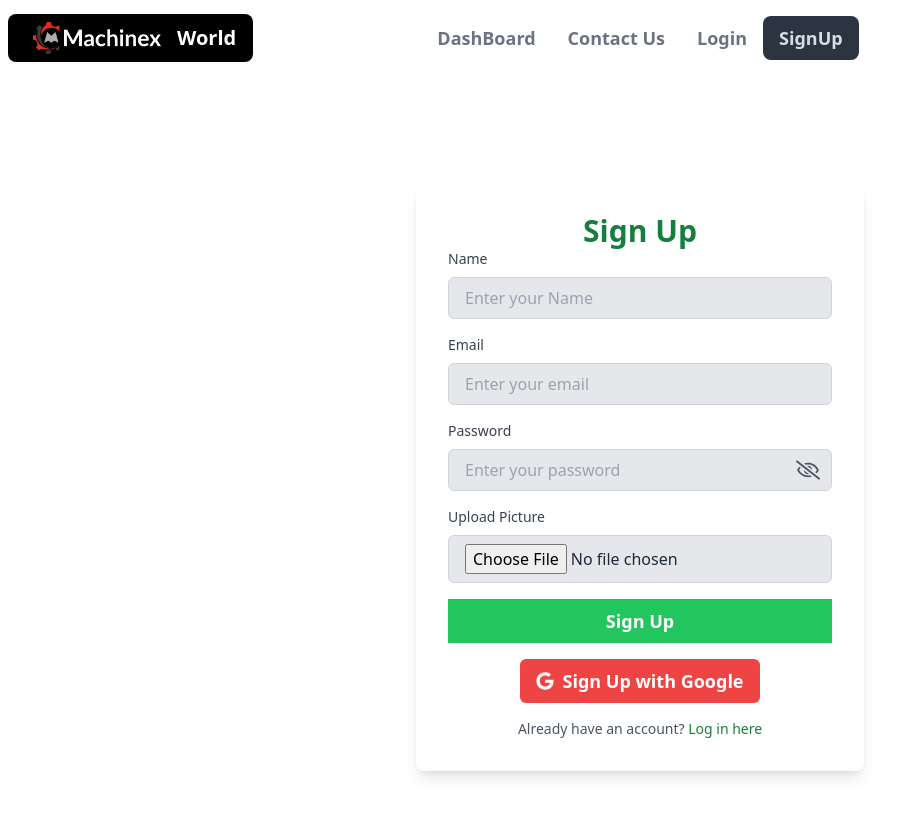
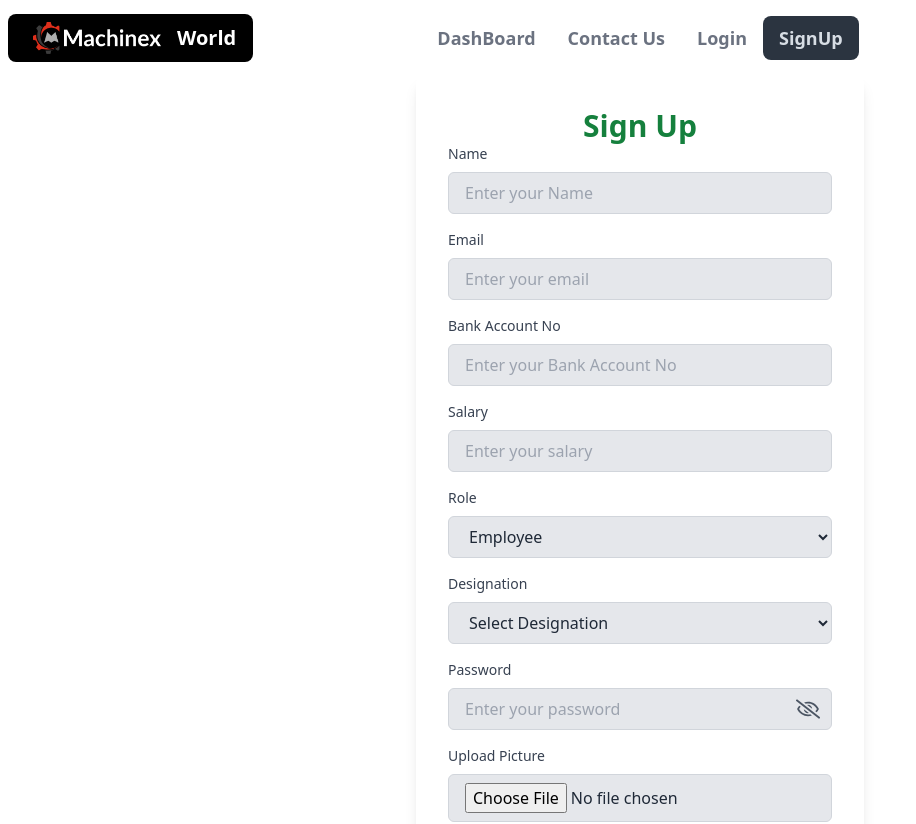
Before and after one commit to Emrandu1989/a12-client, a React (Vite) app: page /signUp in a window 1280 px wide. Shown: the top 824 px of the page, without its empty margins (0-916 px from the left). Built offline with nearby package versions, Linux system fonts and the light colour scheme; no server answers.

Commit message:
send user info to mongodb by signup page

```diff
--- a/src/components/Services/ServiceCard.jsx
+++ b/src/components/Services/ServiceCard.jsx
@@ -1,19 +1,23 @@
-
-
-const ServiceCard = ({service}) => {
-    // console.log(service)
-      const {description, service_img, service_name} = service;
+const ServiceCard = ({ service }) => {
+  // //console.log(service)
+  const { description, service_img, service_name } = service;
   return (
     <div>
       <div className="card  bg-base-100 shadow-xl">
         <figure className="px-10 pt-10">
-    <img  src={service_img} alt="Shoes" className="rounded-xl w-[400px] h-[400px]" />
+          <img
+            src={service_img}
+            alt="Shoes"
+            className="rounded-xl w-[400px] h-[400px]"
+          />
         </figure>
         <div className="card-body items-center text-center">
           <h2 className="card-title">{service_name}</h2>
           <p>{description}</p>
           <div className="card-actions">
-      <button className="btn btn-primary btn-outline mt-2">Book Now</button>
+            <button className="btn btn-primary btn-outline mt-2">
+              Book Now
+            </button>
           </div>
         </div>
       </div>
--- a/src/components/Services/Services.jsx
+++ b/src/components/Services/Services.jsx
@@ -1,13 +1,12 @@
+import { useEffect, useState } from "react";
 import ServiceCard from "./ServiceCard";
-import useAxiosPublic from "../../hooks/useAxiosPublic";
-import { useEffect, useState } from "react";
 
 const Services = () => {
   const [services, setServices] = useState([]);
   //       const axiosPublic = useAxiosPublic();
   //      axiosPublic.get("/services")
   //        .then(res=>{
-  //               // console.log(res.data)
+  //               // //console.log(res.data)
   //              setServices(res.data)
   //        })
 
--- a/src/pages/Home/Home.jsx
+++ b/src/pages/Home/Home.jsx
@@ -1,13 +1,17 @@
+import { useContext } from "react";
 import Banner from "../../components/Banner/Banner";
 import ChooseUs from "../../components/ChooseUs/ChooseUs";
 import Faq from "../../components/FaqSection/Faq";
 
 import Services from "../../components/Services/Services";
 import Testimonials from "../../components/Testimonials/Testimonials";
+import { AuthContext } from "../../provider/AuthProvider";
 
 
 
 const Home = () => {
+    const {user} =useContext(AuthContext);
+    console.log(user)
     return (
         <div>
              <Banner/>
--- a/src/pages/SignUp/SignUp.jsx
+++ b/src/pages/SignUp/SignUp.jsx
@@ -2,15 +2,19 @@ import React, { useState } from "react";
 import { Link, useNavigate } from "react-router-dom";
 import { FaRegEye, FaRegEyeSlash, FaGoogle } from "react-icons/fa";
 import Swal from "sweetalert2";
-import useAuth from "../../hooks/useAuth";
+import useAuth from "../../hooks/useAuth"; // Make sure this path is correct
 import { imageUpload } from "../../api/utils/index";
 
 const Signup = () => {
   const [name, setName] = useState("");
   const [email, setEmail] = useState("");
   const [password, setPassword] = useState("");
+  const [bankAccount, setBankAccount] = useState("");
+  const [salary, setSalary] = useState("");
   const [image, setImage] = useState(null);
   const [showPassword, setShowPassword] = useState(false);
+  const [role, setRole] = useState("Employee"); // Default role
+  const [designation, setDesignation] = useState("");
   const navigate = useNavigate();
 
   const { createUser, signInWithGoogle, updateUserProfile } = useAuth();
@@ -44,6 +48,27 @@ const Signup = () => {
       const imageUrl = await imageUpload(image);
       await createUser(email, password);
       await updateUserProfile(name, imageUrl);
+
+      const response = await fetch(`http://localhost:3000/users`, {
+        method: "POST",
+        headers: {
+          "Content-Type": "application/json",
+        },
+        body: JSON.stringify({
+          name: name,
+          email: email,
+          bankAccount: bankAccount,
+          salary: salary,
+          image: imageUrl,
+          role: role,
+          designation: designation,
+        }),
+      });
+
+      if (!response.ok) {
+        throw new Error("Failed to create user");
+      }
+
       Swal.fire({
         title: "Signup Successful",
         text: "You have successfully signed up.",
@@ -96,6 +121,7 @@ const Signup = () => {
               required
             />
           </div>
+
           <div>
             <label
               htmlFor="email"
@@ -113,6 +139,89 @@ const Signup = () => {
               required
             />
           </div>
+
+          <div>
+            <label
+              htmlFor="bankAccount"
+              className="block text-sm font-medium text-gray-700"
+            >
+              Bank Account No
+            </label>
+            <input
+              id="bankAccount"
+              type="text"
+              placeholder="Enter your Bank Account No"
+              value={bankAccount}
+              onChange={(e) => setBankAccount(e.target.value)}
+              className="w-full px-4 py-2 mt-2 text-gray-800 bg-gray-200 border border-gray-300 rounded-md focus:outline-none focus:ring-green-500 focus:border-green-500"
+              required
+            />
+          </div>
+
+          <div>
+            <label
+              htmlFor="salary"
+              className="block text-sm font-medium text-gray-700"
+            >
+              Salary
+            </label>
+            <input
+              id="salary"
+              type="text"
+              placeholder="Enter your salary"
+              value={salary}
+              onChange={(e) => setSalary(e.target.value)}
+              className="w-full px-4 py-2 mt-2 text-gray-800 bg-gray-200 border border-gray-300 rounded-md focus:outline-none focus:ring-green-500 focus:border-green-500"
+              required
+            />
+          </div>
+
+          <div>
+            <label
+              htmlFor="role"
+              className="block text-sm font-medium text-gray-700"
+            >
+              Role
+            </label>
+            <select
+              id="role"
+              value={role}
+              onChange={(e) => setRole(e.target.value)}
+              className="w-full px-4 py-2 mt-2 text-gray-800 bg-gray-200 border border-gray-300 rounded-md focus:outline-none focus:ring-green-500 focus:border-green-500"
+              required
+            >
+              <option value="Employee">Employee</option>
+              <option value="HR">HR</option>
+              <option value="Admin" disabled>
+                ADMIN
+              </option>
+            </select>
+          </div>
+
+          <div>
+            <label
+              htmlFor="designation"
+              className="block text-sm font-medium text-gray-700"
+            >
+              Designation
+            </label>
+            <select
+              id="designation"
+              value={designation}
+              onChange={(e) => setDesignation(e.target.value)}
+              className="w-full px-4 py-2 mt-2 text-gray-800 bg-gray-200 border border-gray-300 rounded-md focus:outline-none focus:ring-green-500 focus:border-green-500"
+              required
+            >
+              <option value="">Select Designation</option>
+              <option value="Sales Assistant">Sales Assistant</option>
+              <option value="Social Media Executive">
+                Social Media Executive
+              </option>
+              <option value="Digital Marketer">Digital Marketer</option>
+              {/* Add more options as needed */}
+            </select>
+          </div>
+
           <div className="relative">
             <label
               htmlFor="password"
--- a/src/provider/AuthProvider.jsx
+++ b/src/provider/AuthProvider.jsx
@@ -1,52 +1,57 @@
+import {
+  GoogleAuthProvider,
+  createUserWithEmailAndPassword,
+  getAuth,
+  onAuthStateChanged,
+  signInWithEmailAndPassword,
+  signInWithPopup,
+  signOut,
+  updateProfile,
+} from "firebase/auth";
 import { createContext, useEffect, useState } from "react";
+import app from "../firebase/firebase.config";
 
-export const AuthContext = createContext(null)
-import { GoogleAuthProvider, createUserWithEmailAndPassword, getAuth, onAuthStateChanged, signInWithEmailAndPassword, signInWithPopup, signOut, updateProfile } from "firebase/auth";
-import app from "../firebase/firebase.config";
+export const AuthContext = createContext(null);
 const googleProvider = new GoogleAuthProvider();
 
-
-const AuthProvider = ({children}) => {
+const AuthProvider = ({ children }) => {
   const [user, setUser] = useState(null);
-     const [loading, setLoading] = useState(true)
-
+  const [loading, setLoading] = useState(true);
 
   const auth = getAuth(app);
 
-     const createUser = (email,password) =>{
-          return createUserWithEmailAndPassword(auth, email,password)
-     }
-     const signIn = (email,password) =>{
-         return  signInWithEmailAndPassword(auth,email,password,)
-     }
+  const createUser = (email, password) => {
+    return createUserWithEmailAndPassword(auth, email, password);
+  };
+  const signIn = (email, password) => {
+    return signInWithEmailAndPassword(auth, email, password);
+  };
 
-      const logOut = () =>{
-          return signOut(auth)
-      }
+  const logOut = () => {
+    return signOut(auth);
+  };
 
-      const signInWithGoogle = () =>{
-            return signInWithPopup(auth, googleProvider)
-      }
+  const signInWithGoogle = () => {
+    return signInWithPopup(auth, googleProvider);
+  };
 
-      const updateUserProfile = (name, photo) =>{
+  const updateUserProfile = (name, photo) => {
     return updateProfile(auth.currentUser, {
       displayName: name,
       photoURL: photo,
-           })
-      }
+    });
+  };
 
-
-
-     useEffect(()=>{
-          const unsubscribed =  onAuthStateChanged(auth, (currentUser) =>{
-                  console.log('currentUser', currentUser);
-                  setUser(currentUser)
-                  setLoading(false)
-            })
-            return () =>{
-                 return unsubscribed()
-            }
-     },[])
+  useEffect(() => {
+    const unsubscribed = onAuthStateChanged(auth, (currentUser) => {
+      //console.log('currentUser', currentUser);
+      setUser(currentUser);
+      setLoading(false);
+    });
+    return () => {
+      return unsubscribed();
+    };
+  }, []);
 
   const authInfo = {
     user,
@@ -55,12 +60,10 @@ const AuthProvider = ({children}) => {
     logOut,
     signInWithGoogle,
     loading,
-        updateUserProfile
-    }
+    updateUserProfile,
+  };
   return (
-        <AuthContext.Provider value={authInfo}>
-             {children}
-        </AuthContext.Provider>
+    <AuthContext.Provider value={authInfo}>{children}</AuthContext.Provider>
   );
 };
 
```
Also changed, not shown: src/components/NavBar/NavBar.jsx (+68 -32 lines), src/pages/Dashboard/WorkSheet/WorkSheet.jsx (+56 -46 lines), src/pages/Login/Login.jsx (+57 -38 lines). Lines whose indentation alone changed are shown as unchanged.
